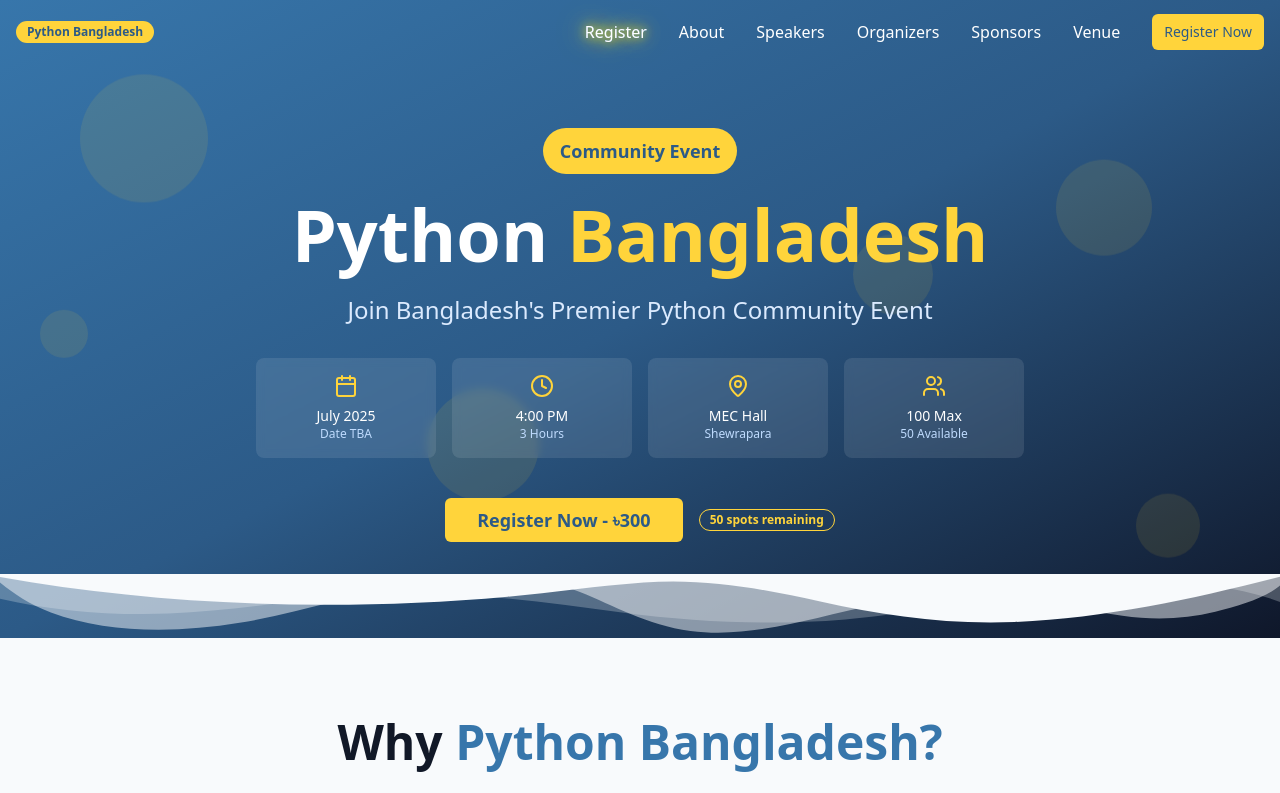
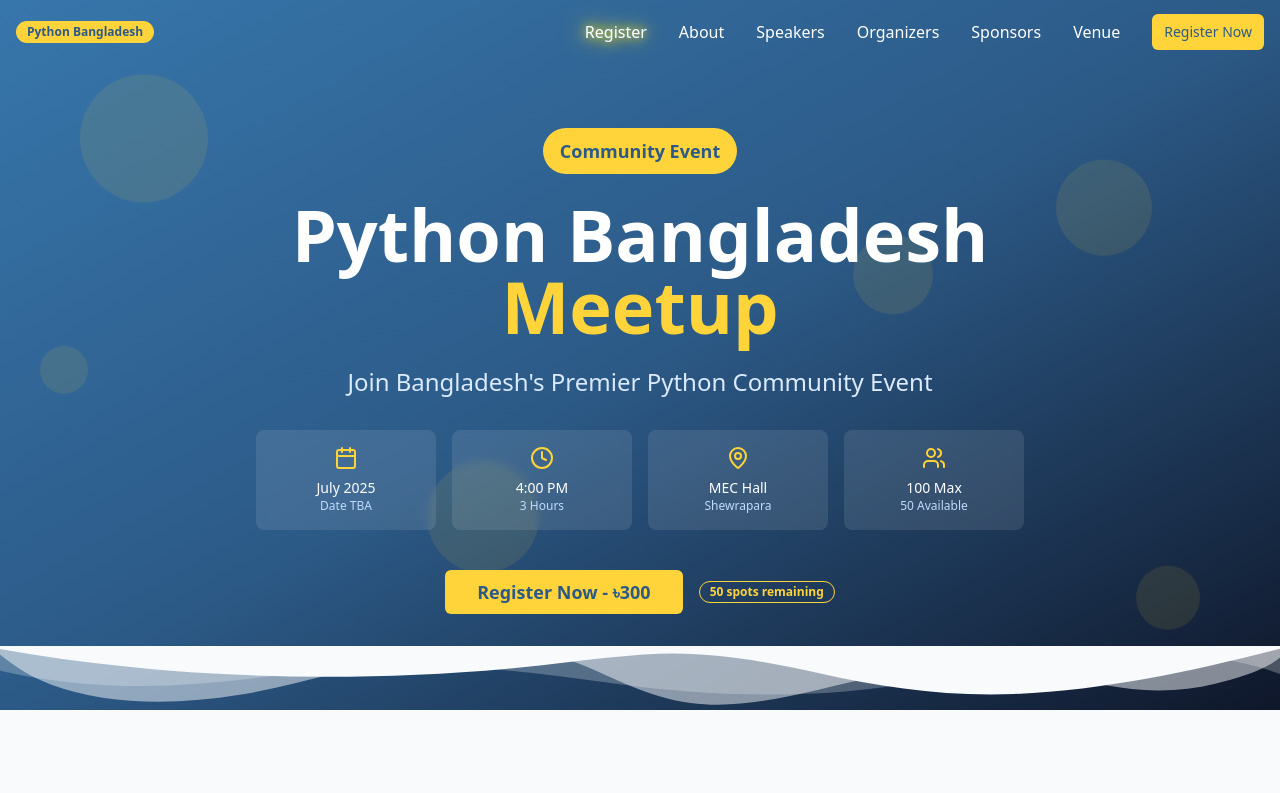
Before and after one commit to pythondhaka/meetup, a React (Vite) app: page / in a window 1280 px wide. Shown: the top 793 px of the page. Built offline with nearby package versions, Linux system fonts and the light colour scheme.

Commit message:
Code edited in Lovable Code Editor
Edited UI in Lovable

```diff
--- a/src/components/HeroSection.tsx
+++ b/src/components/HeroSection.tsx
@@ -40,7 +40,7 @@ export const HeroSection = () => {
 
           {/* Main Title */}
           <h1 className="text-5xl md:text-7xl font-bold mb-6 animate-fade-in">
-            Python <span className="text-python-yellow">Bangladesh</span>
+            Python Bangladesh <span className="text-python-yellow">Meetup</span>
           </h1>
 
           {/* Subtitle */}
```
